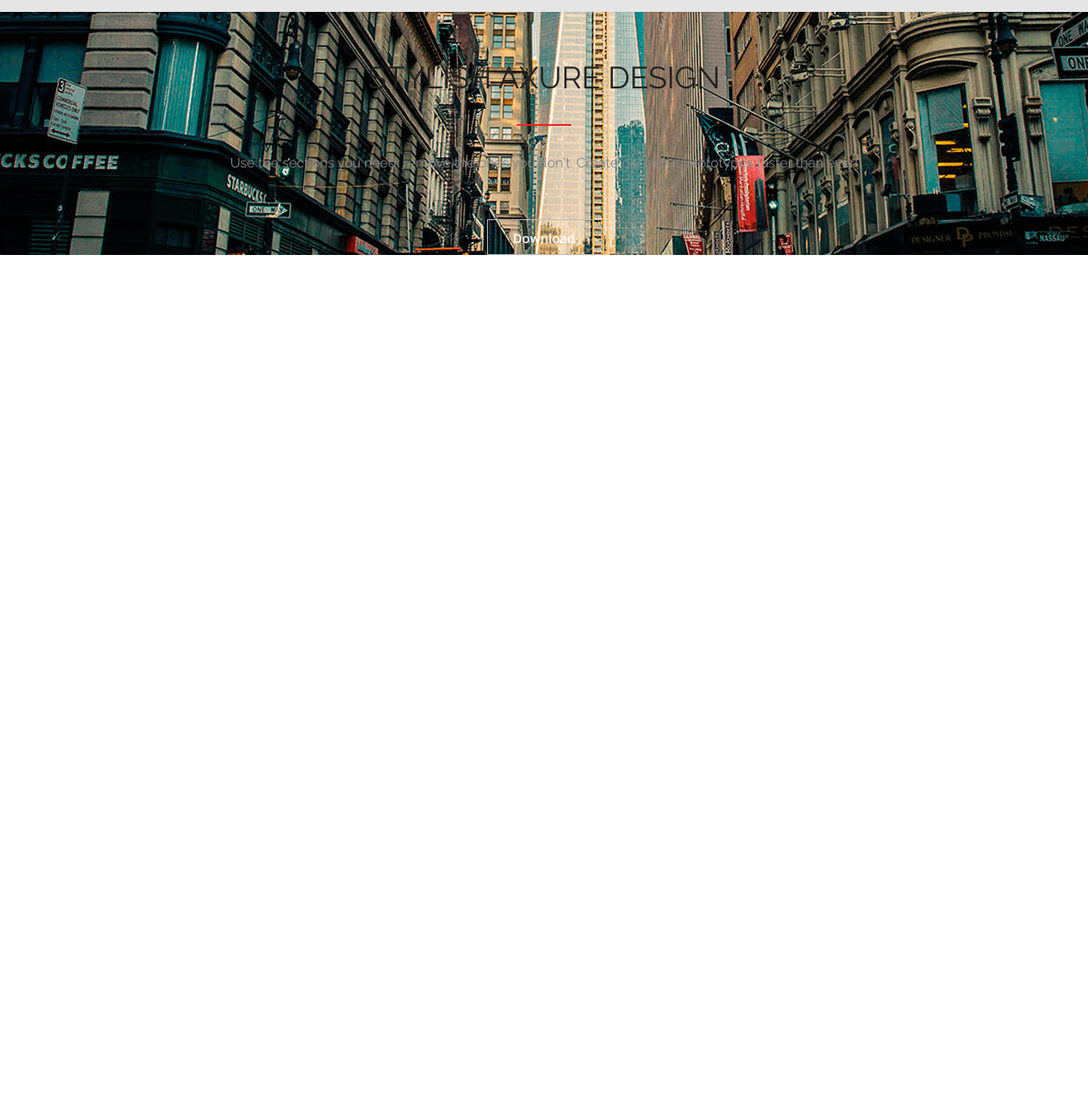
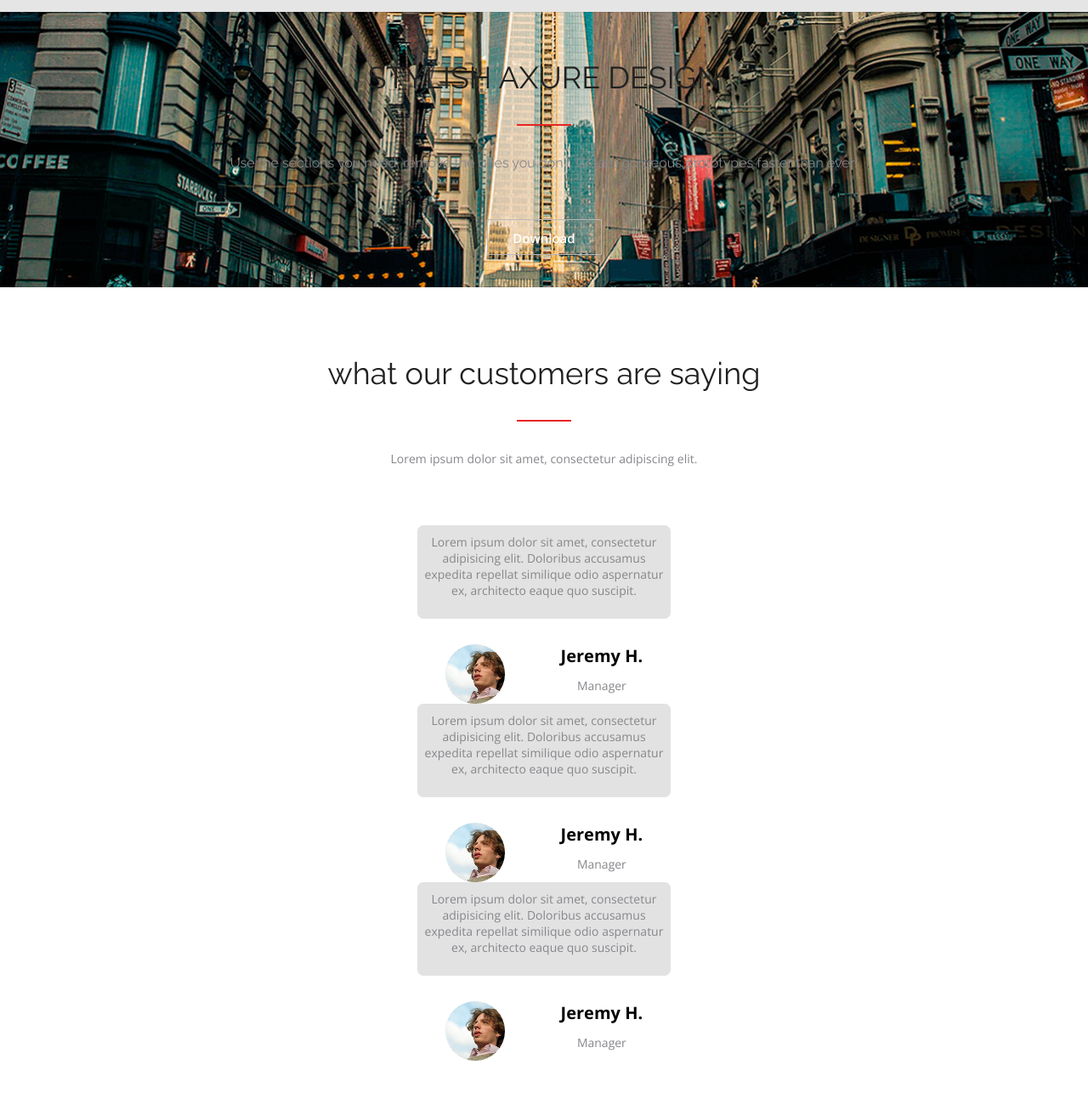
Before and after one commit to Kamlton/verstaem, a plain HTML site: page index.html in a window 1280 px wide. Shown: the part 1334-2620 px from the top of the page at 85% size. Before the commit the page ends 1634 px from the top, so only its background shows below. Drawn offline with nearby package versions, Linux system fonts and the light colour scheme.

Commit message:
verstaem

```diff
--- a/css/awesome.css
+++ b/css/awesome.css
@@ -34,14 +34,20 @@ letter-spacing: 0em;
   }
   .awesome-card {
     display: flex;
-    justify-content: space-between;
-    margin-top: 69px;
+    justify-content: space-around;
+    flex-wrap: wrap;
+    padding-top: 69px;
     padding-bottom: 80px;
+    margin: 0 -15px;
   }
   .awesome-card__item {
     width: 350px;
+    margin: 0 15px;
   }
   .awesome-card__image {
+    display: flex;
+    align-items: center;
+    justify-content: center;
     margin: auto;
     width: 70px;
     height: 70px;
@@ -52,13 +58,13 @@ letter-spacing: 0em;
   .awesome-card__pic_lamp {
     display: block;
     margin: auto;
-    margin-top: 17px;
+
     width: 23px;
   }
 .awesome-card__pic_keyboard{
     display: block;
     margin: auto;
-    margin-top: 17px;
+
     width: 37px;
 }
   .awesome-card__title {
--- a/css/axure.css
+++ b/css/axure.css
@@ -1,11 +1,14 @@
 .axure {
     width: 100%;
     background: url(../css/images/background/background-axure.png);
-
+    background-size:cover;
+    padding-bottom: 38px;
+    background-repeat: no-repeat;
+    background-position: center;
 }
 .axure-body{
     /*background: url(../css/images/background/background-axure.png);*/
-    background-size:cover;
+
 }
 .axure-title {
     padding-top: 56px;
@@ -65,3 +68,8 @@ text-align: center;
       color: #ffffff;
       text-decoration: none
   }
+  .axure-black{
+      width: 100%;
+      height: 100%;
+      background-color:rgba(0, 0, 0, 0.55);
+  }
--- /dev/null
+++ b/css/customers.css
@@ -0,0 +1,272 @@
+
+/*.customers {
+    width: 100%;
+    background-color:#ffffff;
+  }
+  .customers-title {
+    padding-top: 80px;
+    font-family: Raleway;
+font-size: 36px;
+font-style: normal;
+font-weight: 400;
+line-height: 42px;
+letter-spacing: 0em;
+text-align: left;
+
+  }
+  .customers-line {
+    width: 64px;
+    border-bottom: 2px solid #e72424;
+    margin: auto;
+    margin-top: 34px;
+  }
+  .customers-description__text {
+    font-size: 14px;
+    color: #86878b;
+    font-weight: 400;
+    text-align: center;
+    margin-top: 34px;
+    font-family: Open Sans;
+font-size: 14px;
+font-style: normal;
+font-weight: 400;
+line-height: 19px;
+letter-spacing: 0em;
+  }
+  .customers-card {
+    display: flex;
+    justify-content: space-around;
+    flex-wrap: wrap;
+    padding-top: 66px;
+    padding-bottom: 80px;
+    margin: 0 -15px;
+
+  }
+  .customers-card__item {
+    margin: 0 15px;
+    display: flex;
+    justify-content: space-between;
+    flex-wrap: wrap;
+  }
+
+
+
+
+
+  .customers-card__text {
+      padding-top: 9px;
+    text-align: center;
+    font-family: Open Sans;
+font-size: 14px;
+font-style: normal;
+font-weight: 400;
+line-height: 19px;
+letter-spacing: 0em;
+text-align: center;
+color: #86878b;
+width: 298px;
+    height: 110px;
+    border: 1px solid #e2e2e2;
+    border-radius: 7px;
+    background-color: #e2e2e2;
+margin-bottom: 22px;
+  }
+  .customers-card__subtext{
+display: flex;
+margin-top: 30px;
+justify-content: space-around;
+  }
+.customers-card__person-name{
+    font-family: Open Sans;
+font-size: 20px;
+font-style: normal;
+font-weight: 700;
+line-height: 27px;
+letter-spacing: 0em;
+text-align: center;
+
+}
+.customers-card__person-name-prof{
+    font-family: Open Sans;
+font-size: 14px;
+font-style: normal;
+font-weight: 400;
+line-height: 19px;
+letter-spacing: 0em;
+text-align: center;
+padding-top: 12px;
+color: #86878b;
+}*/
+
+
+/.customers {
+    width: 100%;
+    background-color:#ffffff;
+  }
+  .customers-title {
+    padding-top: 80px;
+    font-family: Raleway;
+font-size: 36px;
+font-style: normal;
+font-weight: 400;
+line-height: 42px;
+letter-spacing: 0em;
+text-align: left;
+
+  }
+  .customers-line {
+    width: 64px;
+    border-bottom: 2px solid #e72424;
+    margin: auto;
+    margin-top: 34px;
+  }
+  .customers-description__text {
+    font-size: 14px;
+    color: #86878b;
+    font-weight: 400;
+    text-align: center;
+    margin-top: 34px;
+    font-family: Open Sans;
+font-size: 14px;
+font-style: normal;
+font-weight: 400;
+line-height: 19px;
+letter-spacing: 0em;
+  }
+  .customers-card {
+    display: flex;
+    justify-content: space-around;
+    flex-wrap: wrap;
+    padding-top: 69px;
+    padding-bottom: 80px;
+    margin: 0 -15px;
+  }
+  .customers-card__item {
+    margin: 0 15px;
+
+  }
+
+
+
+
+
+  .customers-card__text {
+      padding-top: 9px;
+    text-align: center;
+    font-family: Open Sans;
+font-size: 14px;
+font-style: normal;
+font-weight: 400;
+line-height: 19px;
+letter-spacing: 0em;
+text-align: center;
+color: #86878b;
+width: 298px;
+    height: 110px;
+    border: 1px solid #e2e2e2;
+    border-radius: 7px;
+    background-color: #e2e2e2;
+    margin-bottom: 22px;
+  }
+  .customers-card__subtext{
+display: flex;
+margin-top: 30px;
+justify-content: space-around;
+  }
+.customers-card__person-name{
+    font-family: Open Sans;
+font-size: 20px;
+font-style: normal;
+font-weight: 700;
+line-height: 27px;
+letter-spacing: 0em;
+text-align: center;
+
+}
+.customers-card__person-name-prof{
+    font-family: Open Sans;
+font-size: 14px;
+font-style: normal;
+font-weight: 400;
+line-height: 19px;
+letter-spacing: 0em;
+text-align: center;
+padding-top: 12px;
+color: #86878b;
+}
+
+
+
+/*.customers {
+    width: 100%;
+    background-color:#ffffff;
+  }
+  .customers-title {
+    padding-top: 80px;
+    font-family: Raleway;
+font-size: 36px;
+font-style: normal;
+font-weight: 400;
+line-height: 42px;
+letter-spacing: 0em;
+text-align: left;
+
+  }
+  .customers-line {
+    width: 64px;
+    border-bottom: 2px solid #e72424;
+    margin: auto;
+    margin-top: 34px;
+  }
+  .customers-description__text {
+    font-size: 14px;
+    color: #86878b;
+    font-weight: 400;
+    text-align: center;
+    margin-top: 34px;
+    font-family: Open Sans;
+font-size: 14px;
+font-style: normal;
+font-weight: 400;
+line-height: 19px;
+letter-spacing: 0em;
+  }
+  .customers-card {
+    display: flex;
+    justify-content: space-around;
+    flex-wrap: wrap;
+    padding-top: 69px;
+    padding-bottom: 80px;
+    margin: 0 -15px;
+  }
+  .customers-card__item {
+
+    margin: 0 15px;
+  }
+
+
+
+
+
+
+  .customers-card__text {
+    padding-top: 9px;
+    text-align: center;
+    font-family: Open Sans;
+font-size: 14px;
+font-style: normal;
+font-weight: 400;
+line-height: 19px;
+letter-spacing: 0em;
+text-align: center;
+color: #86878b;
+width: 298px;
+    height: 110px;
+    border: 1px solid #e2e2e2;
+    border-radius: 7px;
+    background-color: #e2e2e2;
+    margin-bottom: 22px;
+    font-family: Open Sans;
+
+
+  }
--- a/css/style.css
+++ b/css/style.css
@@ -1,13 +1,15 @@
 @import url("../css/awesome.css");
 @import url('../css/pricing.css');
 @import url("../css/axure.css");
+@import url('../css/customers.css');
 
 *{
     margin: 0;
     padding: 0;
     box-sizing: border-box;
     /*background-color: #e5e5e5;*/
-    width: 100%;
+    /*width: 100%;*/
+
 }
 .container{
     max-width: 1170px;
--- a/index.html
+++ b/index.html
@@ -151,8 +151,8 @@
 
 
 
-
     <section class="axure">
+        <div class="axure-black"></div>
       <div class="container">
         <div class="axure-body">
           <h2 class="title axure-title">
@@ -180,8 +180,86 @@
 
 
 
+  <section class="customers">
+    <div class="container">
+        <h2 class="title customers-title">
+            what our customers are saying
+        </h2>
+        <div class="customers-line"></div>
+        <div class="customers-description">
+            <p class="customers-description__text">
+                Lorem ipsum dolor sit amet, consectetur adipiscing elit.
+            </p>
+        </div>
+        <div class="customers-card">
+            <div class="customers-card__body">
+
+                <div class="customers-card__item">
+
+                    <div class="customers-card__text">
+                        <p>
+                        Lorem ipsum dolor sit amet,
+                        consectetur adipisicing elit. Doloribus
+                        accusamus expedita repellat similique
+                        odio aspernatur ex, architecto eaque
+                        quo suscipit.
+                        </p>
+                    </div>
+                        <div class="customers-card__subtext">
+                                        <img src="./css/images/pic/Jeremy.png" alt="Jeremy">
+                                        <div class="customers-card__person">
+                                            <div class="customers-card__person-name">Jeremy H.</div>
+                                            <div class="customers-card__person-name-prof">Manager</div>
+                                        </div>
+
+                        </div>
+
+                </div>
+                            <div class="customers-card__item">
+                                <div class="customers-card__body">
+                                    <div class="customers-card__text">
+                                        <p>
+                                            Lorem ipsum dolor sit amet,
+                                            consectetur adipisicing elit. Doloribus
+                                            accusamus expedita repellat similique
+                                            odio aspernatur ex, architecto eaque
+                                            quo suscipit.
+                                        </p>
+                                    </div>
+                                    <div class="customers-card__subtext">
+                                        <img src="./css/images/pic/Jeremy.png" alt="Jeremy">
+                                        <div class="customers-card__person">
+                                            <div class="customers-card__person-name">Jeremy H.</div>
+                                            <div class="customers-card__person-name-prof">Manager</div>
+                                        </div>
+                                    </div>
+                                </div>
+                            </div>
+                            <div class="customers-card__item">
+                                <div class="customers-card__body">
+                                    <div class="customers-card__text">
+                                        <p>
+                                            Lorem ipsum dolor sit amet,
+                                            consectetur adipisicing elit. Doloribus
+                                            accusamus expedita repellat similique
+                                            odio aspernatur ex, architecto eaque
+                                            quo suscipit.
+                                        </p>
+                                    </div>
+                                    <div class="customers-card__subtext">
+                                        <img src="./css/images/pic/Jeremy.png" alt="Jeremy">
+                                        <div class="customers-card__person">
+                                            <div class="customers-card__person-name">Jeremy H.</div>
+                                            <div class="customers-card__person-name-prof">Manager</div>
+                                        </div>
+                                    </div>
+                                </div>
+                            </div>
 
 
+
+            </div>
+        </div>
 
 
 
```
Also changed, not shown: css/pricing.css (+22 -10 lines), axure.index.html (renamed from css/axure.index.html), css/images/pic/Jeremy.png (added).
